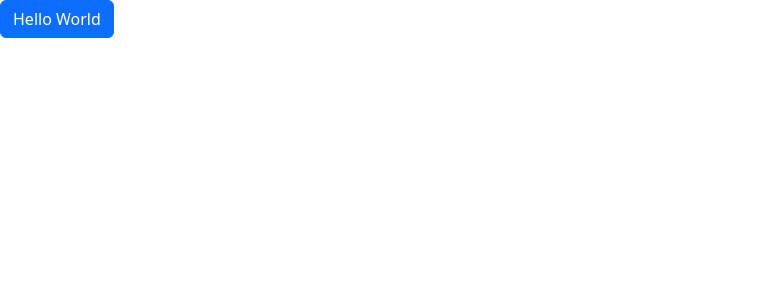
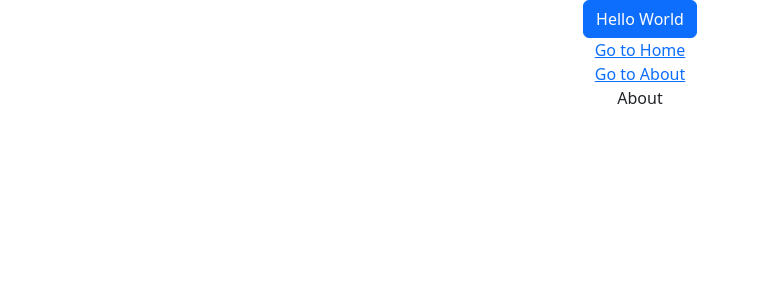
Before and after one commit to HoshiyamaSeizen/vue-bill-app, a Vue app in the folder app/: page /#/about in a window 1280 px wide. Shown: the top 300 px of the page, without its empty margins (0-760 px from the left). Built offline with nearby package versions, Linux system fonts and the light colour scheme.

Commit message:
add router

```diff
--- a/app/src/App.vue
+++ b/app/src/App.vue
@@ -1,9 +1,18 @@
-<script setup>
-</script>
+<script setup></script>
 
 <template>
-  <button type="button" class="btn btn-primary">Hello World</button>
+	<div class="container">
+		<button type="button" class="btn btn-primary">Hello World</button>
+		<router-link to="/">Go to Home</router-link>
+		<router-link to="/about">Go to About</router-link>
+
+		<router-view></router-view>
+	</div>
 </template>
 
 <style scoped lang="sass">
+*
+  display: block
+  margin: auto
+  text-align: center
 </style>
--- /dev/null
+++ b/app/src/Router.js
@@ -0,0 +1,14 @@
+import { createRouter, createWebHashHistory } from 'vue-router';
+
+import Home from './views/Home.vue';
+import About from "./views/About.vue";
+
+const routes = [
+    { path: '/', component: Home },
+    { path: '/about', component: About },
+]
+
+export default createRouter({
+    history: createWebHashHistory(),
+    routes,
+  })
--- a/app/src/main.js
+++ b/app/src/main.js
@@ -1,6 +1,7 @@
 import { createApp } from 'vue'
+import router from './Router.js'
 
 import './style.sass'
 import App from './App.vue'
 
-createApp(App).mount('#app')
+createApp(App).use(router).mount('#app')
--- /dev/null
+++ b/app/src/views/About.vue
@@ -0,0 +1,3 @@
+<template>
+    <div>About</div>
+</template>
--- /dev/null
+++ b/app/src/views/Home.vue
@@ -0,0 +1,3 @@
+<template>
+    <div>Home</div>
+</template>
```
